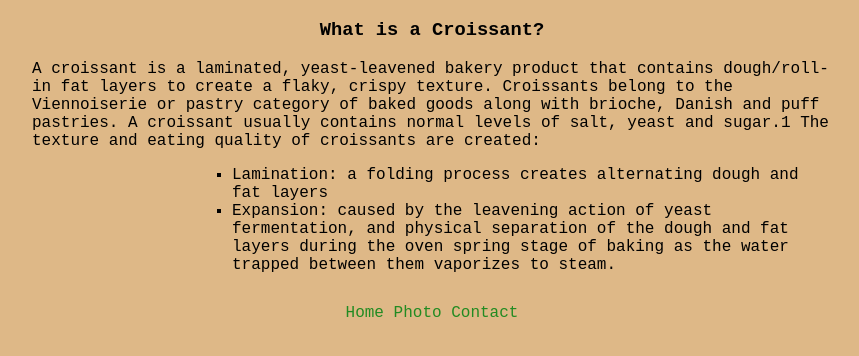
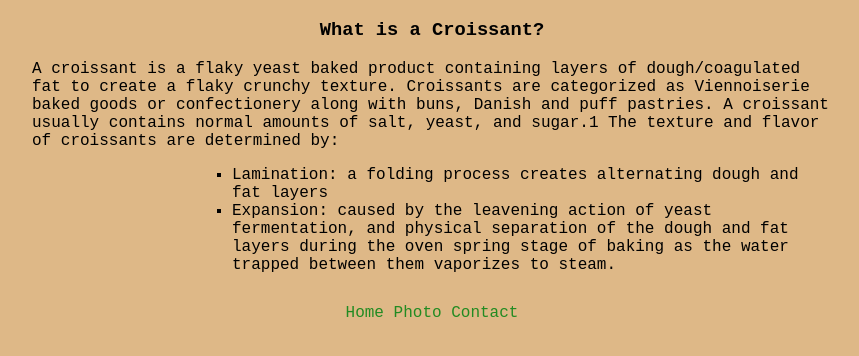
Before and after one commit to LolikBolik14/croissant, a plain HTML site: page index.html in a window 1280 px wide. Shown: the part 64-420 px from the top of the page, without its empty margins (208-1067 px from the left). Drawn offline with Linux system fonts and the light colour scheme.

Commit message:
Update index.html

```diff
--- a/index.html
+++ b/index.html
@@ -12,12 +12,12 @@
         <h1>🥐 Croissant</h1>
         <h3>What is a Croissant?</h3>
         <p class="about">
-          A croissant is a laminated, yeast-leavened bakery product that
-          contains dough/roll-in fat layers to create a flaky, crispy texture.
-          Croissants belong to the Viennoiserie or pastry category of baked
-          goods along with brioche, Danish and puff pastries. A croissant
-          usually contains normal levels of salt, yeast and sugar.1 The texture
-          and eating quality of croissants are created:
+          A croissant is a flaky yeast baked product containing layers of
+          dough/coagulated fat to create a flaky crunchy texture. Croissants are
+          categorized as Viennoiserie baked goods or confectionery along with
+          buns, Danish and puff pastries. A croissant usually contains normal
+          amounts of salt, yeast, and sugar.1 The texture and flavor of
+          croissants are determined by:
         </p>
         <ol>
           <li>
```
